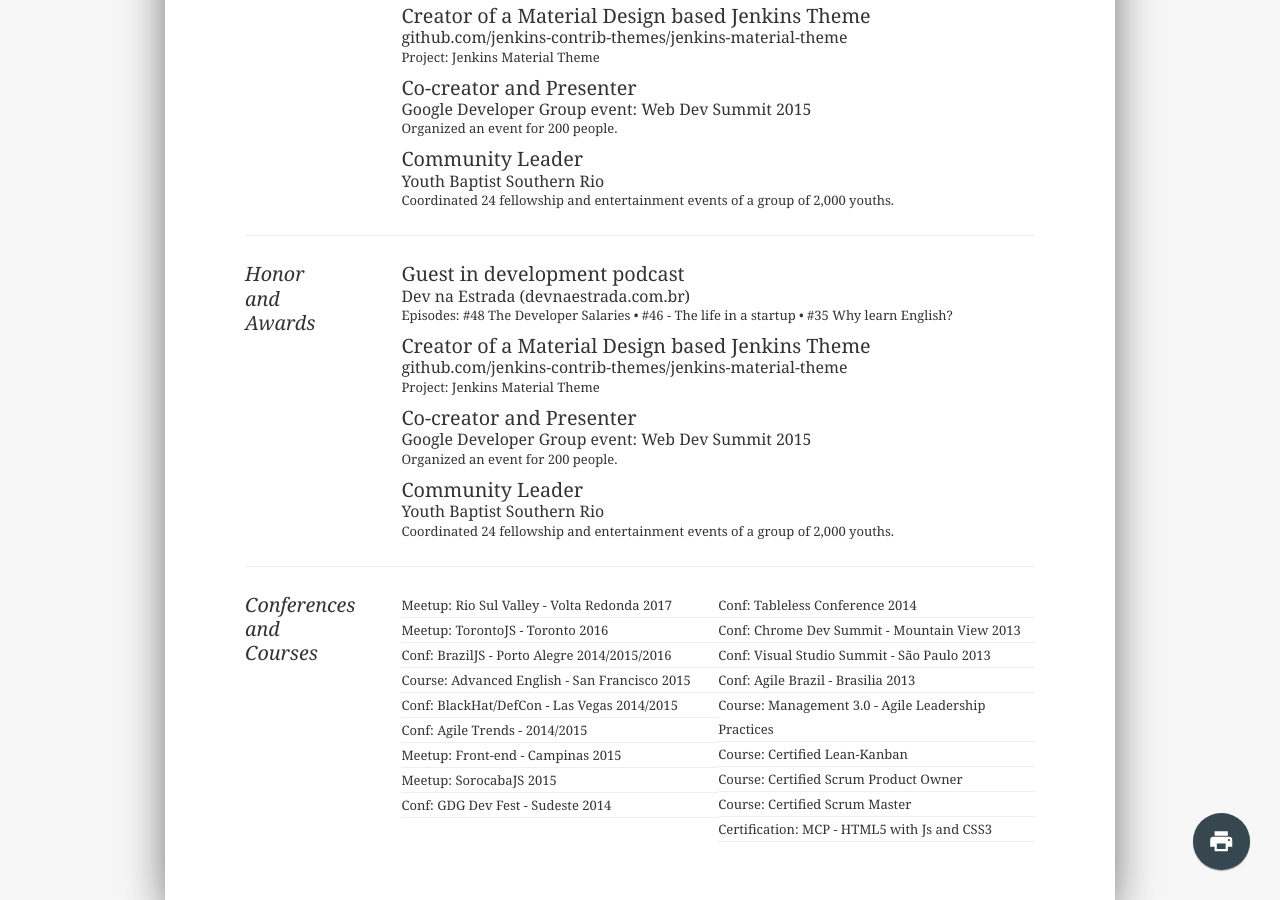
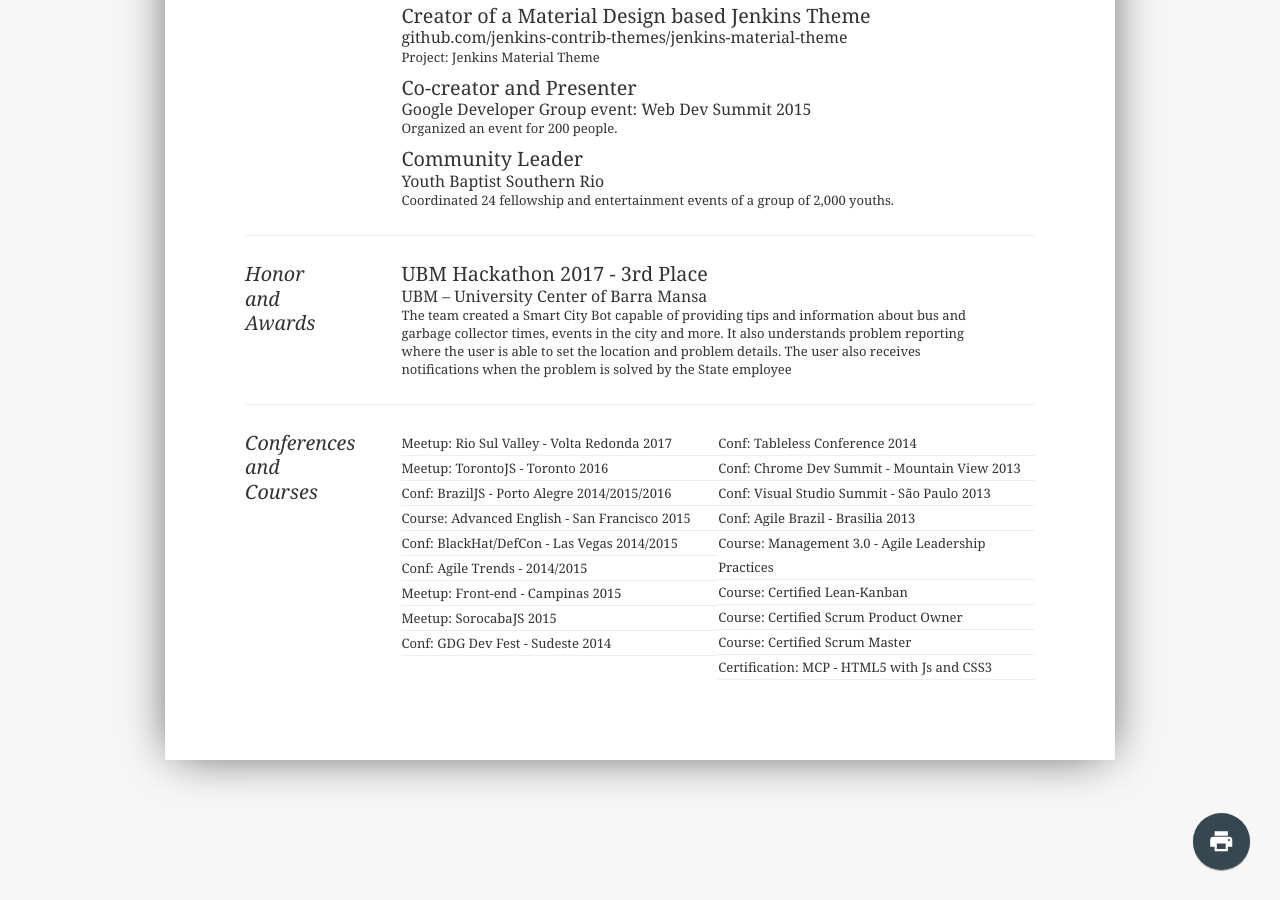
Before and after one commit to afonsof/afonsof.github.io, a Jekyll site: the page built from resume.html, in a window 1280 px wide and 900 px high, scrolled down 1607 px. Built offline with Jekyll 4.4.1, drawn with Linux system fonts in a browser that asks for light colours.

Commit message:
Update resume.yml

```diff
--- a/_data/resume.yml
+++ b/_data/resume.yml
@@ -206,23 +206,12 @@
       type: occupationList
       layout: volunteer
       items:
-        - title: Guest in development podcast
-          organization: Dev na Estrada (devnaestrada.com.br)
-          content: "Episodes: #48 The Developer Salaries • #46 - The life in a startup • #35 Why learn English?"
-
-        - title: Creator of a Material Design based Jenkins Theme
-          organization: github.com/jenkins-contrib-themes/jenkins-material-theme
-          content: "Project: Jenkins Material Theme"
-
-        - title: Co-creator and Presenter
-          organization: "Google Developer Group event: Web Dev Summit 2015"
-          content: Organized an event for 200 people.
-
-        - title: Community Leader
-          organization: Youth Baptist Southern Rio
-          content: Coordinated 24 fellowship and entertainment events of a group of 2,000 youths.
-
-
+        - title: UBM Hackathon 2017 - 3rd Place
+          organization: UBM – University Center of Barra Mansa
+          content: "The team created a Smart City Bot capable of providing tips and information about bus
+                    and garbage collector times, events in the city and more. It also understands problem
+                    reporting where the user is able to set the location and problem details. The user also
+                    receives notifications when the problem is solved by the State employee"
 
 
     - title: Conferences and Courses
```
